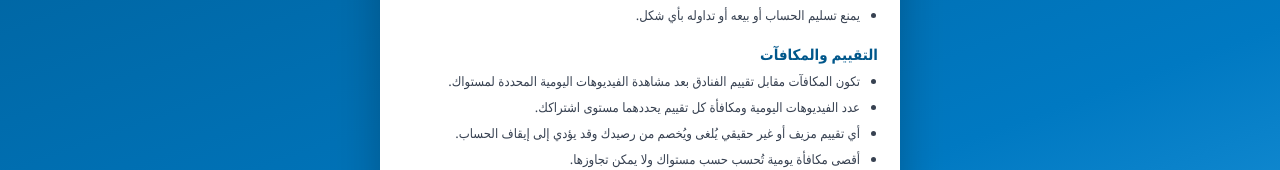
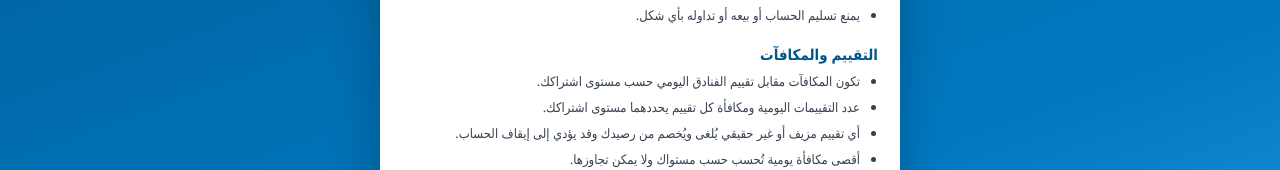
Before and after one commit to Ibrahimdraw2001/trivago, a React (Vite) app in the folder wallet-app/: page /terms in a window 1280 px wide. Shown: the part 468-638 px from the top of the page. Built offline with nearby package versions, Linux system fonts and the light colour scheme; no server answers.

Commit message:
fix: remove video references from terms (no videos in app)

```diff
--- a/wallet-app/src/pages/Terms.jsx
+++ b/wallet-app/src/pages/Terms.jsx
@@ -28,8 +28,8 @@ const SECTIONS = [
   {
     title: 'التقييم والمكافآت',
     items: [
-      'تكون المكافآت مقابل تقييم الفنادق بعد مشاهدة الفيديوهات اليومية المحددة لمستواك.',
-      'عدد الفيديوهات اليومية ومكافأة كل تقييم يحددهما مستوى اشتراكك.',
+      'تكون المكافآت مقابل تقييم الفنادق اليومي حسب مستوى اشتراكك.',
+      'عدد التقييمات اليومية ومكافأة كل تقييم يحددهما مستوى اشتراكك.',
       'أي تقييم مزيف أو غير حقيقي يُلغى ويُخصم من رصيدك وقد يؤدي إلى إيقاف الحساب.',
       'أقصى مكافأة يومية تُحسب حسب مستواك ولا يمكن تجاوزها.',
     ],
```
